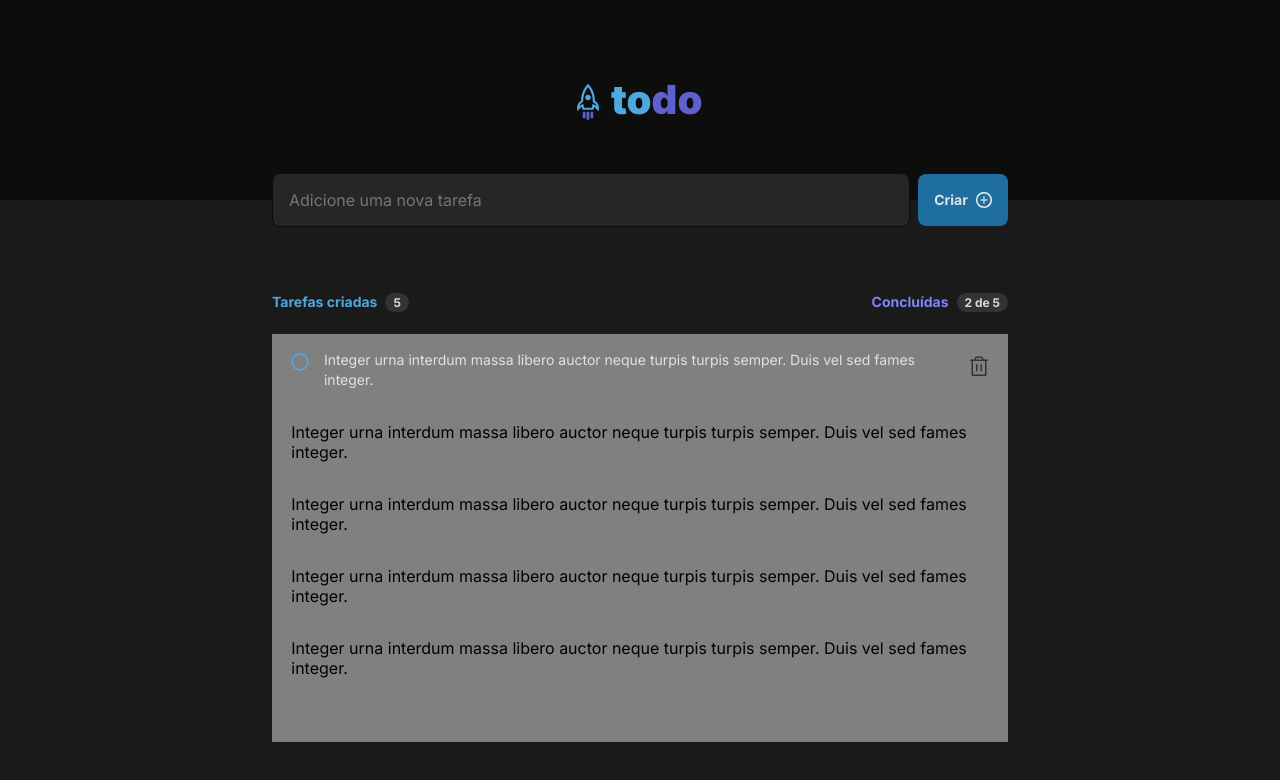
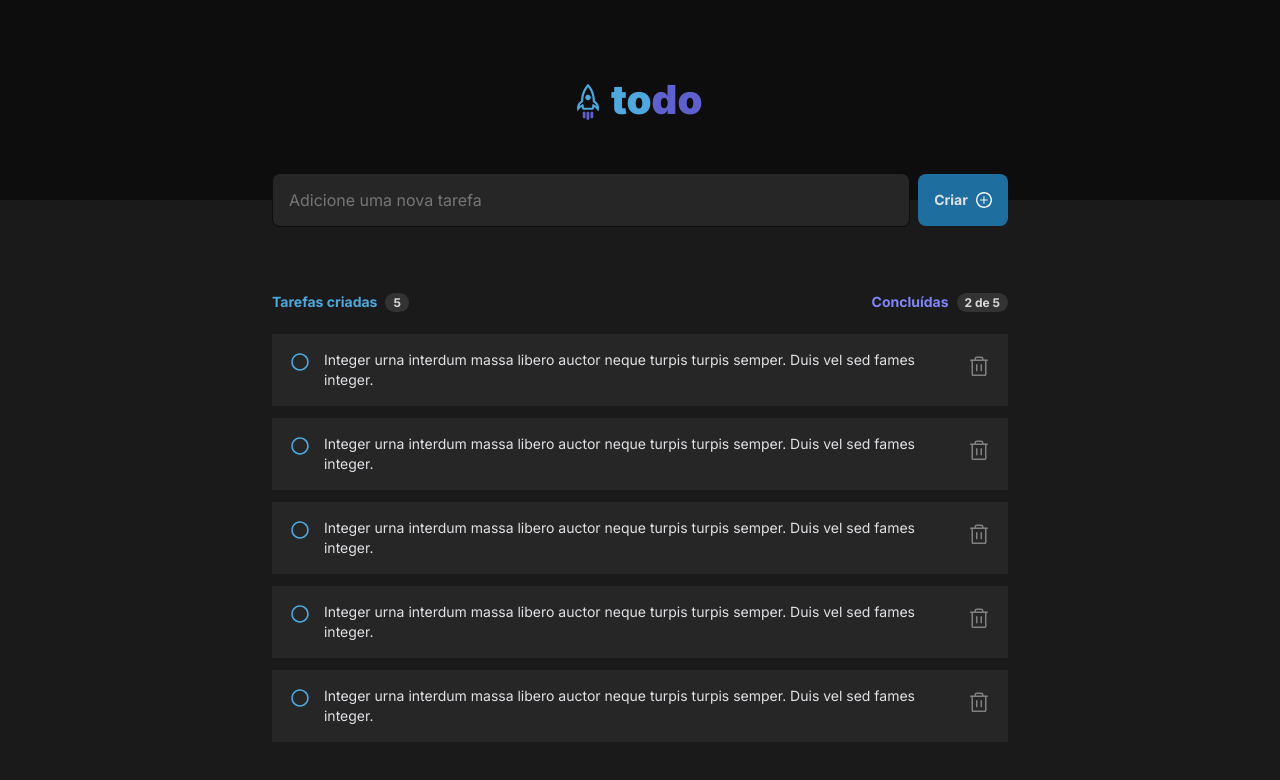
Before and after one commit to felipedev01/Gerenciador-de-Tarefas-com-typeScript, a React (Vite) app: page / in a window 1280 px wide. Shown: the top 780 px of the page. Built offline with nearby package versions, Linux system fonts and the light colour scheme.

Commit message:
atualizando projeto

```diff
--- a/src/Components/displayTaskWithContent.module.css
+++ b/src/Components/displayTaskWithContent.module.css
@@ -1,7 +1,6 @@
 .displayTaskContainer{
     margin-top:4rem;
     height:28.1875rem;
-    background: gray;
 }.displayTaskContainer > header {
     height:2.6875rem;
     background:var(--gray-600);
@@ -62,6 +61,8 @@
     padding-right: 1.345rem;
     padding-left:1.20437rem;
     display:flex;
+    background:var(--gray-500);
+    margin-bottom:0.75rem;
 
 }.taskList > img{
     height:2.25rem;
@@ -85,7 +86,7 @@
     color:var(--gray-100);
 }.deleteButton{
     background-color: transparent;
-    color:var(--gray-400);
+    color:var(--gray-300);
     height:1.5rem;
     border: none;
     line-height: 0;
--- a/src/Components/displayTaskWithContent.tsx
+++ b/src/Components/displayTaskWithContent.tsx
@@ -29,10 +29,47 @@ export function DisplayTaskWithContent(){
                     <Trash size={24}/>
                     </button>
                     </li>
-                <li>Integer urna interdum massa libero auctor neque turpis turpis semper. Duis vel sed fames integer.</li>
-                <li>Integer urna interdum massa libero auctor neque turpis turpis semper. Duis vel sed fames integer.</li>
-                <li>Integer urna interdum massa libero auctor neque turpis turpis semper. Duis vel sed fames integer.</li>
-                <li>Integer urna interdum massa libero auctor neque turpis turpis semper. Duis vel sed fames integer.</li>
+                    <li>
+                    <button className={styles.checkBoxButton}>
+                        <img src={checkBox} alt="Botão checkbox" />
+                    </button>
+                    <p>Integer urna interdum massa libero auctor neque turpis turpis semper. Duis vel sed fames integer.</p>
+
+                    <button className={styles.deleteButton}>
+                    <Trash size={24}/>
+                    </button>
+                    </li>
+                    <li>
+                    <button className={styles.checkBoxButton}>
+                        <img src={checkBox} alt="Botão checkbox" />
+                    </button>
+                    <p>Integer urna interdum massa libero auctor neque turpis turpis semper. Duis vel sed fames integer.</p>
+
+                    <button className={styles.deleteButton}>
+                    <Trash size={24}/>
+                    </button>
+                    </li>
+                    <li>
+                    <button className={styles.checkBoxButton}>
+                        <img src={checkBox} alt="Botão checkbox" />
+                    </button>
+                    <p>Integer urna interdum massa libero auctor neque turpis turpis semper. Duis vel sed fames integer.</p>
+
+                    <button className={styles.deleteButton}>
+                    <Trash size={24}/>
+                    </button>
+                    </li>
+                    <li>
+                    <button className={styles.checkBoxButton}>
+                        <img src={checkBox} alt="Botão checkbox" />
+                    </button>
+                    <p>Integer urna interdum massa libero auctor neque turpis turpis semper. Duis vel sed fames integer.</p>
+
+                    <button className={styles.deleteButton}>
+                    <Trash size={24}/>
+                    </button>
+                    </li>
+
             </ul>
 
         </div>
```
